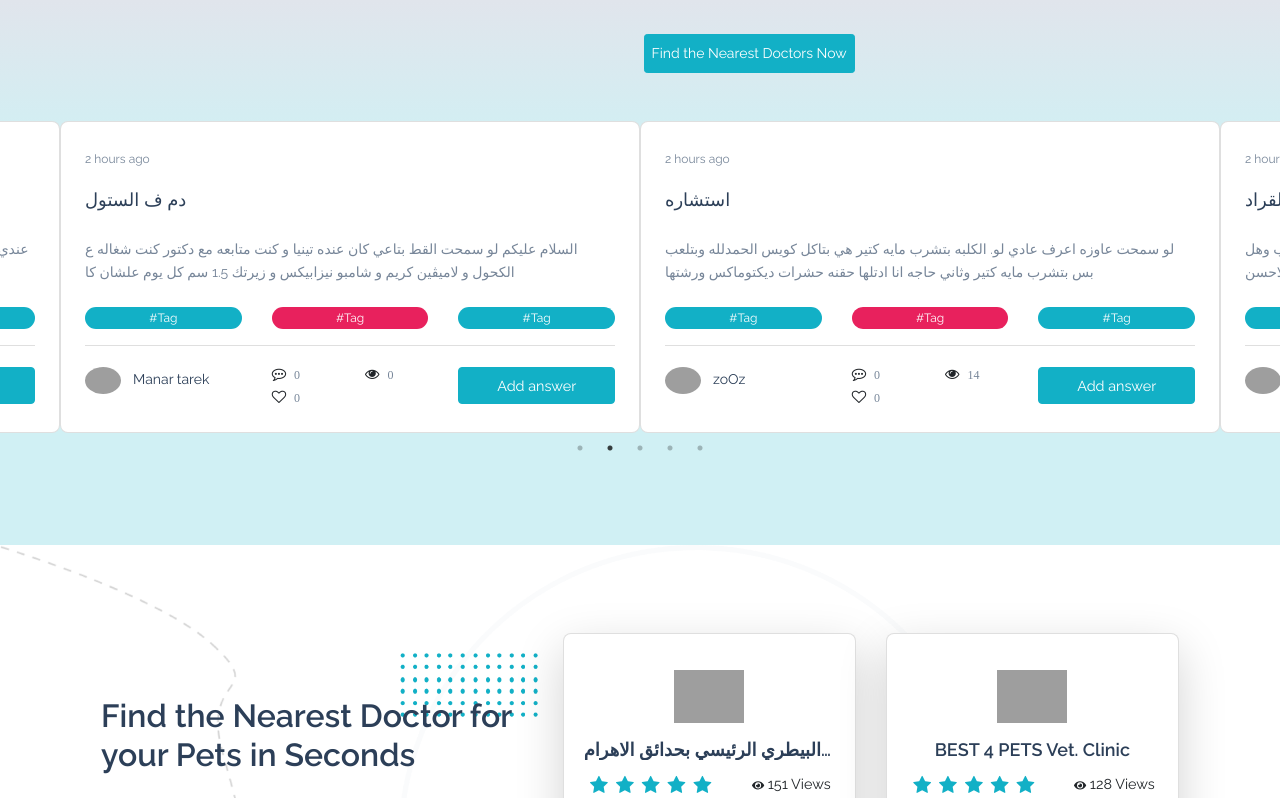
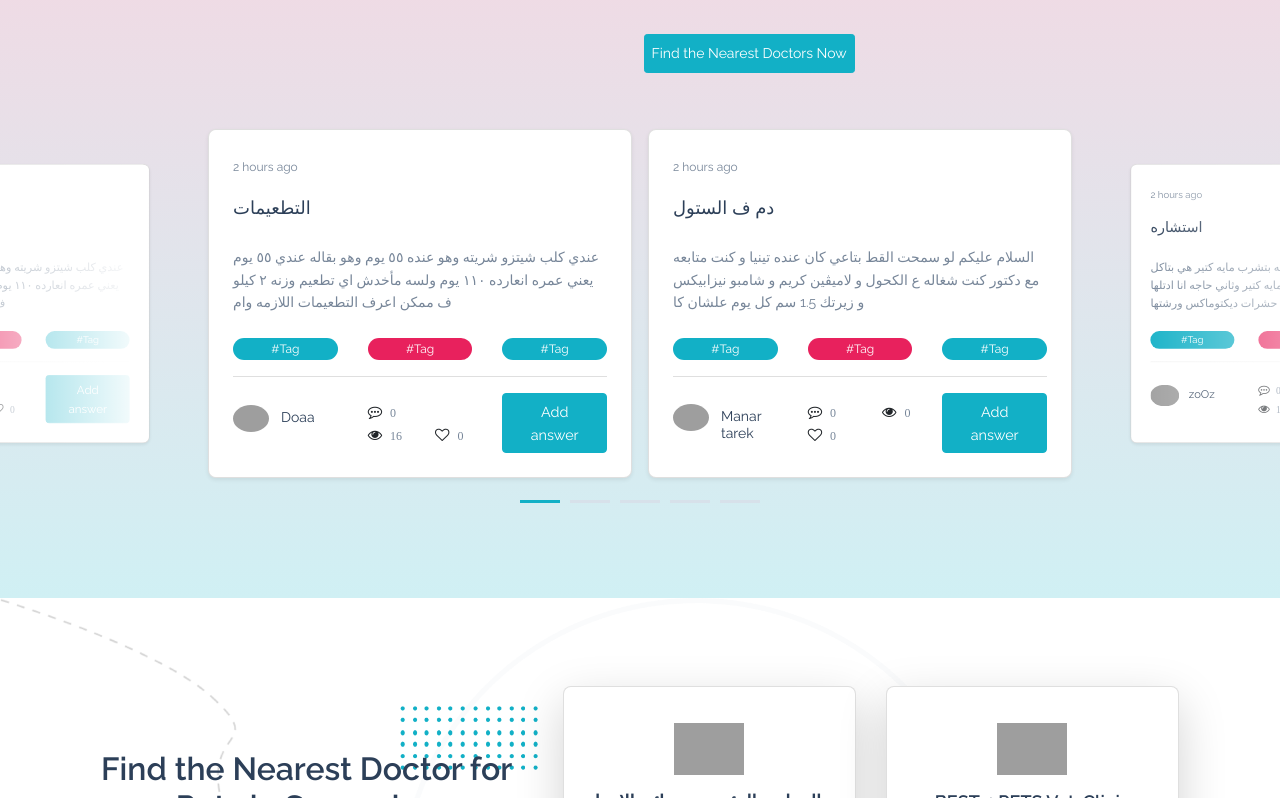
Before and after one commit to eng-mahmoud-adel/Zoorest-React.js, a React (Create React App) app: page / in a window 1280 px wide. Shown: the part 1765-2563 px from the top of the page. Built offline with nearby package versions, Linux system fonts and the light colour scheme; grey boxes are pictures that could not be loaded.

Commit message:
- refactor slick component - sass modifications to achieve invision design of 2 centered large cards and faded small ones https://trello.com/c/GOceSjXD

```diff
--- a/src/components/Helpers/SlickSlider.js
+++ b/src/components/Helpers/SlickSlider.js
@@ -3,27 +3,28 @@ import Slider from "react-slick";
 import "slick-carousel/slick/slick.css";
 import "slick-carousel/slick/slick-theme.css";
 
-import Question from '../../components/Cards/Questions/Question';
-import Tag from '../../components/Tags/Tag';
-import {connect} from "react-redux";
-class Responsive extends Component {
+class SlickSlider extends Component {
     render() {
         var settings = {
             rtl: false,//todo use variable when site localization is added
             dots: true,
             infinite: true,
             arrows: false,
-            autoplay: true,
-            autoplaySpeed: 5000,
+            initialSlide: 0,
+            // autoplay: true,
+            // autoplaySpeed: 5000,
             slidesToShow: 2,
             centerMode: true,
-            centerPadding: '60px',
+            centerPadding: '200px',
             lazyLoad: 'ondemand',
             responsive: [
                 {
                     breakpoint: 1024,
                     settings: {
-                        centerPadding: '40px',
+                        centerPadding: '60px',
+                        slidesToShow: 1,
+                        centerMode: true,
+
                     }
                 },
                 {
@@ -35,23 +36,15 @@ class Responsive extends Component {
                 }
             ]
         };
-        const questions = this.props.recentQuestions;
+        const slides = this.props.children;
         return (
             <div className="my-5">
                 <Slider {...settings}>
-                    {questions ? questions.map((question, index) => (
-                        <div className="slick-slide" key={index}>
-                            <Question key={index} question={question} className="card-four" tag={Tag}/>
-                        </div>
-                    )) : <h1>loading</h1>}
+                    {slides}
                 </Slider>
             </div>
         );
     }
 }
 
-const mapStateToProps = (state) => ({
-    recentQuestions: state.questions.recent
-});
-
-export default connect(mapStateToProps)(Responsive);
+export default SlickSlider;
--- a/src/pages/Home/RecentQuestions.jsx
+++ b/src/pages/Home/RecentQuestions.jsx
@@ -1,24 +1,36 @@
 import React from 'react';
 import SmallButton from '../../components/Buttons/SmallButtons/SmallButton';
-import AnimalImage from '../../images/assets/kisspng-cat-dog-veterinarian-pet-clinique-vtrinaire-5b0b7de8a47a66.0097244915274797846737@3x.png';
-import Responsive from '../../components/Helpers/SlickSlider';
+import AnimalImage
+    from '../../images/assets/kisspng-cat-dog-veterinarian-pet-clinique-vtrinaire-5b0b7de8a47a66.0097244915274797846737@3x.png';
+import SlickSlider from '../../components/Helpers/SlickSlider';
+import Question from "../../components/Cards/Questions/Question";
+import Tag from "../../components/Tags/Tag";
 
 const RecentQuestions = (props) => {
+    const questions = props.questions;
     return (
         <div>
-            <div className= "row">
-                <div className= "col-md-3 image">
-                    <img src= {AnimalImage} alt= "" className= "img-fluid" />
+            <div className="row">
+                <div className="col-md-3 image">
+                    <img src={AnimalImage} alt="" className="img-fluid"/>
                 </div>
-                <div className= "col-md-8 text-center wrapper">
-                    <h1 className= "title font-weight-bold">Share Your Questions and let the professional doctors help pet become better</h1>
-                    <p className= "desc">Nam porttitor blandit accumsan. Ut vel dictum sem, a pretium dui. In malesuada enim in dolor euismod, id commodo mi consectetur. Curabitur at vestibulum nisi. Nullam vehicula nisi velit.</p>
-                    <div className= "w-25 mx-auto">
-                        <SmallButton text= "Find the Nearest Doctors Now" color= "btn btn-info" size= "btn-sm" />
+                <div className="col-md-8 text-center wrapper">
+                    <h1 className="title font-weight-bold">Share Your Questions and let the professional doctors help
+                        pet become better</h1>
+                    <p className="desc">Nam porttitor blandit accumsan. Ut vel dictum sem, a pretium dui. In malesuada
+                        enim in dolor euismod, id commodo mi consectetur. Curabitur at vestibulum nisi. Nullam vehicula
+                        nisi velit.</p>
+                    <div className="w-25 mx-auto">
+                        <SmallButton text="Find the Nearest Doctors Now" color="btn btn-info" size="btn-sm"/>
                     </div>
                 </div>
             </div>
-            <Responsive />
+
+            <SlickSlider>
+                {questions ? questions.map((question, index) => (
+                    <Question key={index} question={question} className="card-four shadow-sm" tag={Tag}/>
+                )) : <h1>loading</h1>}
+            </SlickSlider>
         </div>
     );
 };
--- a/src/sass/components/cards/_cards.scss
+++ b/src/sass/components/cards/_cards.scss
@@ -2,44 +2,54 @@
 .card-one {
   // height: 488px;
   border-radius: $border-radius-8;
+
   .card-title {
     padding: $padding-20 $padding-24 0;
     margin-bottom: 0;
     color: $dark;
     font-size: $font-size-24;
   }
+
   .small-text {
     padding: $padding-8 $padding-24 $padding-16;
     font-size: $font-size-12;
     color: $gray-color;
   }
+
   .img-container {
     // height: 227px;
   }
+
   .card-body {
     padding: 0;
+
     .card-text {
       padding: $padding-8 $padding-24 0;
       font-size: $font-size-14;
       color: $gray-color;
     }
   }
+
   .card-footer {
     padding: $padding-16 $padding-24;
     background-color: $light;
+
     .card-link {
       padding: $padding-16 0;
       color: $blue-color;
     }
+
     .icons {
       .icon-one, .icon-two {
         cursor: pointer;
+
         span {
           margin-left: $margin-8;
           color: $gray-color;
           font-size: $font-size-12;
         }
       }
+
       .icon-one {
         padding-right: $padding-16;
       }
@@ -53,44 +63,54 @@
 .card-two {
   // height: 488px;
   border-radius: $border-radius-8;
+
   .card-title {
     padding: $padding-20 $padding-24 0;
     margin-bottom: 0;
     color: $dark;
     font-size: $font-size-24;
   }
+
   .small-text {
     padding: $padding-8 $padding-24 $padding-16;
     font-size: $font-size-12;
     color: $gray-color;
   }
+
   .img-container {
     height: 227px;
   }
+
   .card-body {
     padding: 0;
+
     .card-text {
       padding: $padding-8 $padding-24 0;
       font-size: $font-size-14;
       color: $gray-color;
     }
   }
+
   .card-footer {
     padding: $padding-16 $padding-24;
     background-color: $light;
+
     .card-link {
       padding: $padding-16 0;
       color: $blue-color;
     }
+
     .icons {
       .icon-one, .icon-two {
         cursor: pointer;
+
         span {
           margin-left: $margin-8;
           color: $gray-color;
           font-size: $font-size-12;
         }
       }
+
       .icon-one {
         padding-right: $padding-16;
       }
@@ -104,6 +124,7 @@
 .card-three {
   // height: 507px;
   border-radius: $border-radius-8;
+
   .img-container {
     // height: 267px;
     .card-img-top {
@@ -111,20 +132,24 @@
       border-top-left-radius: $border-radius-8;
     }
   }
+
   .card-title {
     padding: $padding-20 $padding-24 0;
     margin-bottom: 0;
     color: $dark;
     font-size: $font-size-24;
   }
+
   .card-body {
     padding: 0;
+
     .card-text {
       padding: $padding-8 $padding-24 0;
       font-size: $font-size-14;
       color: $gray-color;
     }
   }
+
   .card-footer {
     padding: $padding-16 $padding-24;
     background-color: $light;
@@ -132,12 +157,14 @@
     .icons {
       .icon-one, .icon-two {
         cursor: pointer;
+
         span {
           margin-left: $margin-8;
           color: $gray-color;
           font-size: $font-size-12;
         }
       }
+
       .icon-one {
         padding-right: $padding-16;
       }
@@ -152,37 +179,44 @@
   // height: 414px;
   border-radius: $border-radius-8;
   padding: $padding-24;
+
   .small-text {
     font-size: $font-size-12;
     color: $gray-color;
   }
+
   .card-title {
     padding: $padding-20 0;
     margin-bottom: 0;
     color: $dark;
     font-size: $font-size-18;
   }
+
   .card-body {
     padding: 0;
+
     .card-text {
       padding: $padding-8 0;
       font-size: $font-size-14;
       color: $gray-color;
     }
   }
+
   .card-footer {
     padding: $padding-16 0;
-        background-color: $light;
+    background-color: inherit;
     // height: 85px;
     .icons {
       .icon-one, .icon-two {
         cursor: pointer;
+
         span {
           margin-left: $margin-8;
           color: $gray-color;
           font-size: $font-size-12;
         }
       }
+
       .icon-one {
         padding-right: $padding-16;
       }
@@ -197,14 +231,17 @@
   // height: 391px;
   border-radius: $border-radius-8;
   padding: $padding-24;
+
   .card-title {
     padding-bottom: $padding-24;
     margin-bottom: 0;
     color: $dark;
     font-size: $font-size-18;
   }
+
   .card-body {
     padding: 0;
+
     .card-text {
       border-bottom: 1px solid $secondary;
       padding-bottom: $padding-16;
@@ -219,24 +256,30 @@
   // height: 272px;
   border-radius: $border-radius-8;
   padding: $padding-24;
+
   .card-body {
     padding: 0;
+
     .small-text {
       font-size: $font-size-12;
       color: $gray-color;
     }
+
     .card-text {
       padding-top: $padding-24;
       font-size: $font-size-14;
       color: $gray-color;
     }
   }
+
   .card-footer {
     background-color: $light;
     border-top: 0;
     padding-bottom: 0;
+
     .icon {
       cursor: pointer;
+
       span {
         margin-left: $margin-8;
         color: $gray-color;
@@ -252,14 +295,17 @@
   // height: 242px;
   border-radius: $border-radius-8;
   padding: $padding-24;
+
   .card-title {
     margin-bottom: 0;
     color: $dark;
     font-size: $font-size-24;
     font-weight: bold;
   }
+
   .card-body {
     padding: 0;
+
     .card-text {
       margin-top: $margin-24;
       padding: $padding-8;
@@ -277,57 +323,71 @@
 .card-eight {
   // height: 1185px;
   border-radius: $border-radius-8;
+
   .img-container {
     height: 487px;
+
     .card-img-top {
       border-top-right-radius: $border-radius-8;
       border-top-left-radius: $border-radius-8;
     }
   }
+
   .card-title {
     padding: $padding-32 $padding-24 0;
     margin-bottom: 0;
     color: $dark;
     font-size: $font-size-18;
   }
+
   .card-body {
     padding: 0;
+
     .card-text {
       padding: $padding-8 $padding-24 0;
       font-size: $font-size-14;
       color: $gray-color;
     }
+
     .note {
       padding: 0 $padding-24;
+
       .small-text {
         color: $gray-color;
         font-size: $font-size-16;
       }
+
       .note-text {
         color: $dark;
         font-size: $font-size-14;
       }
     }
   }
+
   .card-footer {
     padding: $padding-16 $padding-24;
     background-color: $light;
     height: 340px;
+
     .detail {
       color: $gray-color;
+
       .value {
         color: $dark;
       }
     }
+
     .icons {
       .icon-one, .icon-two {
         cursor: pointer;
+
         span {
           margin-left: $margin-8;
           color: $gray-color;
           font-size: $font-size-12;
         }
       }
+
       .icon-one {
         padding-right: $padding-16;
       }
@@ -342,14 +402,17 @@
   // height: 297px;
   border-radius: $border-radius-8;
   padding: $padding-24;
+
   .card-title {
     margin-bottom: 0;
     color: $dark;
     font-size: $font-size-18;
     font-weight: bold;
   }
+
   .card-body {
     padding: 0;
+
     .card-text {
       margin-top: $margin-24;
       font-size: $font-size-14;
@@ -364,57 +427,71 @@
 .card-ten {
   // height: 2207px;
   border-radius: 0;
+
   .card-title {
     padding: $padding-64 $padding-24 0;
     color: $dark;
     font-size: $font-size-48;
   }
+
   .small-text {
     padding: $padding-8 $padding-24 $padding-8;
     font-size: $font-size-12;
     color: $gray-color;
   }
+
   .icons {
     padding-left: $padding-24;
+
     .icon-one, .icon-two {
       cursor: pointer;
+
       span {
         margin-left: $margin-8;
         color: $gray-color;
         font-size: $font-size-12;
       }
     }
+
     .icon-one {
       padding-right: $padding-16;
     }
   }
+
   .img-container-one {
     height: 408px;
     margin: $margin-32 auto;
   }
+
   .card-body {
     padding: 0;
+
     .card-text {
       padding: 0 $padding-24 0;
       font-size: $font-size-14;
       color: $dark;
     }
+
     .img-container-two {
       height: 543px;
       margin: $margin-32 auto $margin-36;
       text-align: center;
     }
   }
+
   .card-footer {
     padding: $padding-16 $padding-24;
     background-color: $light;
+
     .hashtag {
       padding-bottom: $padding-48;
+
       .hash-text {
         font-size: $font-size-14;
         color: $dark;
       }
     }
+
     .share {
       padding-top: $padding-48;
     }
@@ -427,23 +504,29 @@
 .card-eleven {
   // height: 217px;
   border-radius: 0;
+
   .wrapper-one {
     border-bottom: 1px solid $secondary;
     border-right: 1px solid $secondary;
+
     .small-text {
       font-size: $font-size-12;
       color: $gray-color;
     }
+
     .card-text {
       color: $dark;
     }
   }
+
   .wrapper-two {
     border-bottom: 1px solid $secondary;
+
     .small-text {
       font-size: $font-size-12;
       color: $gray-color;
     }
+
     .card-text {
       color: $dark;
     }
@@ -455,12 +538,14 @@
 /* for profiles component */
 .card-twelve {
   border-radius: $border-radius-8;
+
   .card-title {
     color: $dark;
     font-size: $font-size-18;
     white-space: nowrap;
     overflow: hidden;
     text-overflow: ellipsis;
+
     .ellipsis::after {
       content: "...";
       position: absolute;
@@ -468,6 +553,7 @@
       bottom: 4px;
     }
   }
+
   .card-text {
     color: $gray-color;
     font-size: $font-size-14;
--- a/src/sass/pages/_home.scss
+++ b/src/sass/pages/_home.scss
@@ -2,11 +2,13 @@
 #section-hero {
   margin-top: 100px;
   padding-bottom: $padding-64;
+
   .title {
     color: $black-color;
     font-size: $font-size-64;
     margin-top: $margin-64;
   }
+
   .wrapper {
     .desc {
       padding: $padding-12 $padding-64 $padding-12 $padding-8;
@@ -15,18 +17,22 @@
     }
   }
 }
+
 /* end hero section */
 
 /* start download app section */
 #section-download-apps {
   padding: $padding-64 0;
+
   .title {
     color: $dark;
     font-size: $font-size-32;
   }
+
   .wrap-section {
     margin-top: $margin-64;
     padding-top: $padding-64;
+
     .wrapper {
       .desc {
         padding: $padding-12 $padding-64 $padding-12 $padding-8;
@@ -36,6 +42,7 @@
     }
   }
 }
+
 /* end download app section */
 
 /* start reacent questions section */
@@ -43,46 +50,105 @@
   .image {
     transform: translateY(-85px);
   }
+
   padding: $padding-64 0;
-    background-image: linear-gradient(#FBD3DF, #D0F0F4, #D0F0F4);
+  background-image: linear-gradient(#FBD3DF, #D0F0F4);
+
   .wrapper {
     .title {
       padding: 0 $padding-8;
       color: $dark;
       font-size: $font-size-32;
     }
+
     .desc {
       padding: $padding-12 $padding-64;
       color: $black-color;
       font-size: $font-size-18;
     }
   }
+
+  .slick-slide {
+    padding: $padding-8;
+    transform: scale(0.8);
+    transition: transform 0.7s;
+
+    .card:after {
+      content: '';
+      position: absolute;
+      left: 0;
+      top: 0;
+      border-radius: $border-radius-8;
+      width: 100%;
+      height: 100%;
+      background: linear-gradient(to right, rgba(255, 255, 255, 0), rgba(255, 255, 255, 1));
     }
+  }
+
+  .slick-center,
+  .slick-slide:not(.slick-active) + .slick-slide.slick-active {
+    transition: transform 0.7s;
+    transform: scale(1) !important;
+
+    .card:after {
+      content: none;
+    }
+  }
+
+  .slick-dots li {
+    width: 40px;
+    height: 3px;
+    background: $secondary;
+
+  }
+
+  .slick-dots li button {
+    width: 40px;
+    height: 5px;
+  }
+
+  .slick-dots li.slick-active,
+  .slick-dots li:hover {
+    background: $info;
+  }
+
+  .slick-dots li button,
+  .slick-dots li button:before {
+    color: transparent;
+    opacity: 0;
+  }
+
+}
+
 /* end reacent questions section */
 
 /* start sponsored provider section */
 #section-nearest-provider {
   padding: $padding-64 0;
-    background-image: url('../../images/assets/Bitmap@3x.png'),url('../../images/assets/Group 26@3x.png');
-    background-position: left top,right bottom;
-    background-size: contain,contain;
-    background-repeat: no-repeat,no-repeat;
+  background-image: url('../../images/assets/Bitmap@3x.png'), url('../../images/assets/Group 26@3x.png');
+  background-position: left top, right bottom;
+  background-size: contain, contain;
+  background-repeat: no-repeat, no-repeat;
   background-color: $white;
+
   .title {
     padding-top: $padding-64;
     color: $dark;
     font-size: $font-size-32;
   }
+
   .wrapper {
     h3 {
       color: $dark;
       font-size: $font-size-16;
     }
+
     p {
       color: $gray-color;
       font-size: $font-size-16;
     }
   }
+
   //.section-two {
   //    background-image: url('../../images/assets/Group 26@3x.png');
   //    background-size: cover;
```
Lines whose indentation alone changed are shown as unchanged.
